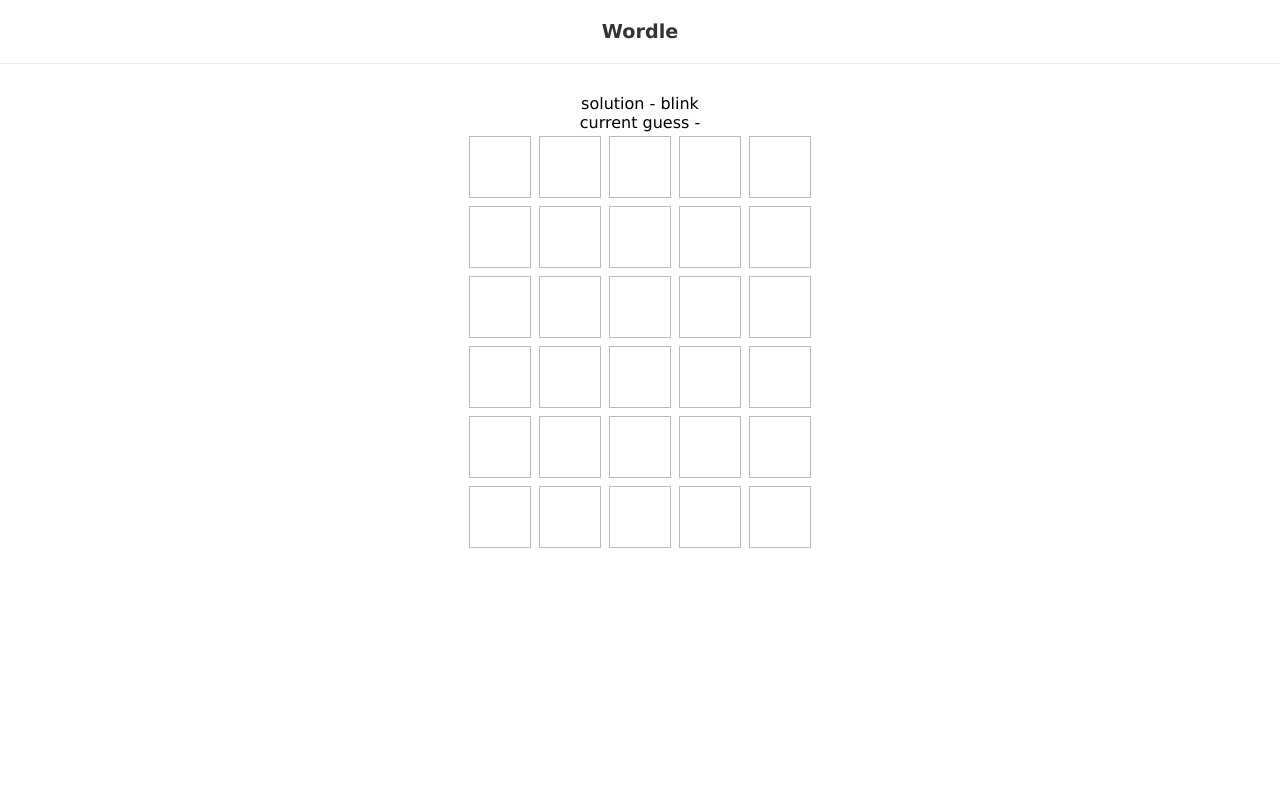
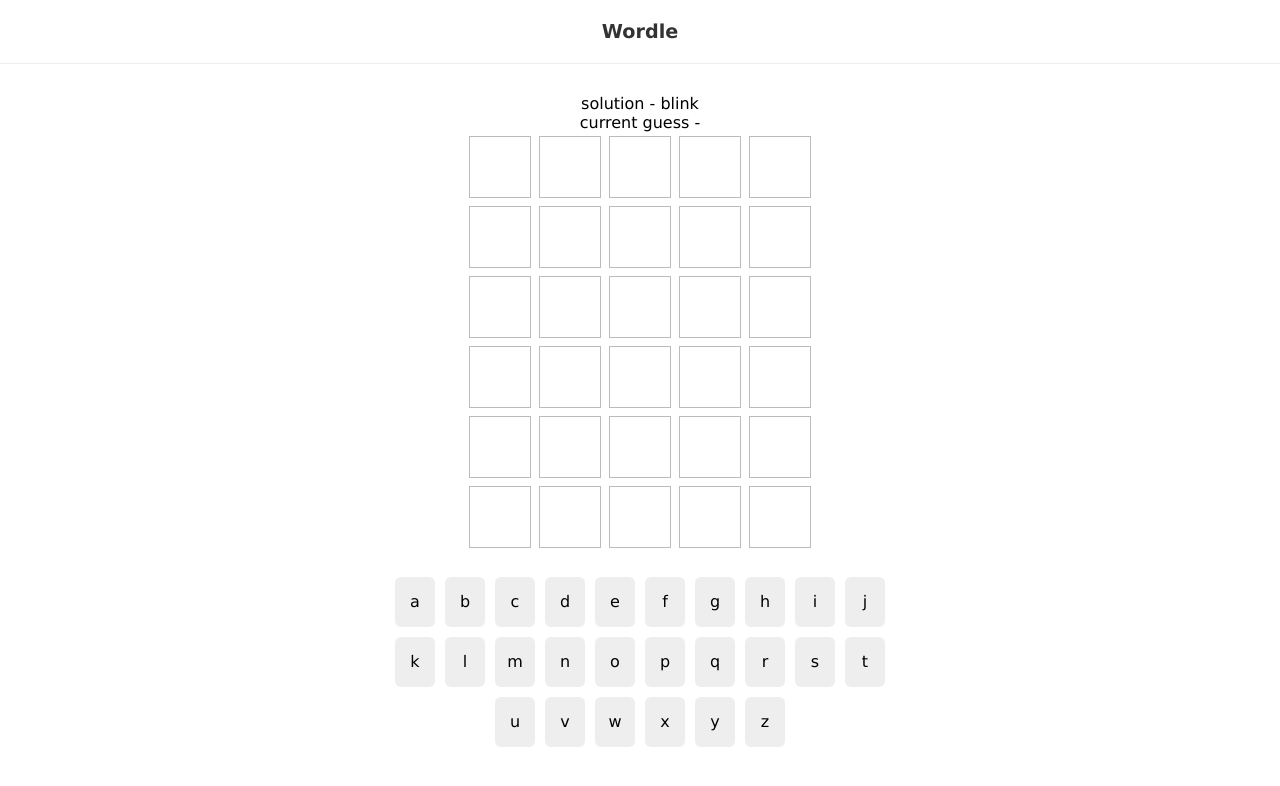
Before and after one commit to x0bd/wordle-lite, a React (Vite) app: page / in a window 1280 px wide. Shown: the top 786 px of the page. Built offline with nearby package versions, Linux system fonts and the light colour scheme; data requests are answered from the project's data file.

Commit message:
added a keypad

```diff
--- a/data/db.json
+++ b/data/db.json
@@ -1,4 +1,33 @@
 {
+	"letters": [
+		{ "key": "a" },
+		{ "key": "b" },
+		{ "key": "c" },
+		{ "key": "d" },
+		{ "key": "e" },
+		{ "key": "f" },
+		{ "key": "g" },
+		{ "key": "h" },
+		{ "key": "i" },
+		{ "key": "j" },
+		{ "key": "k" },
+		{ "key": "l" },
+		{ "key": "m" },
+		{ "key": "n" },
+		{ "key": "o" },
+		{ "key": "p" },
+		{ "key": "q" },
+		{ "key": "r" },
+		{ "key": "s" },
+		{ "key": "t" },
+		{ "key": "u" },
+		{ "key": "v" },
+		{ "key": "w" },
+		{ "key": "x" },
+		{ "key": "y" },
+		{ "key": "z" }
+	],
+
 	"solutions": [
 		{ "id": 1, "word": "hello" },
 		{ "id": 2, "word": "coins" },
--- /dev/null
+++ b/src/components/Keypad.jsx
@@ -0,0 +1,24 @@
+import React, { useEffect, useState } from "react";
+
+const Keypad = () => {
+	const [letters, setLetters] = useState(null);
+
+	useEffect(() => {
+		fetch("http://localhost:3000/letters")
+			.then((res) => res.json())
+			.then((json) => {
+				setLetters(json);
+			});
+	}, []);
+
+	return (
+		<div className="keypad">
+			{letters &&
+				letters.map((l) => {
+					return <div key={l.key}>{l.key}</div>;
+				})}
+		</div>
+	);
+};
+
+export default Keypad;
--- a/src/components/Wordle.jsx
+++ b/src/components/Wordle.jsx
@@ -1,6 +1,7 @@
 import { useEffect } from "react";
 import useWordle from "../hooks/useWordle";
 import Grid from "./Grid";
+import Keypad from "./Keypad";
 
 const Wordle = ({ solution }) => {
 	const { currentGuess, handleKeyUp, guesses, isCorrect, turn } =
@@ -25,6 +26,7 @@
 				guesses={guesses}
 				turn={turn}
 			/>
+			<Keypad />
 		</div>
 	);
 };
--- a/src/index.css
+++ b/src/index.css
@@ -67,6 +67,21 @@
 	animation: bounce 0.2s ease-in-out forwards;
 }
 
+.keypad {
+	max-width: 500px;
+	margin: 20px auto;
+}
+
+.keypad > div {
+	margin: 5px;
+	width: 40px;
+	height: 50px;
+	background: #eee;
+	display: inline-block;
+	border-radius: 6px;
+	line-height: 50px;
+}
+
 /* ANIMATIONS */
 
 @keyframes flip {
```
